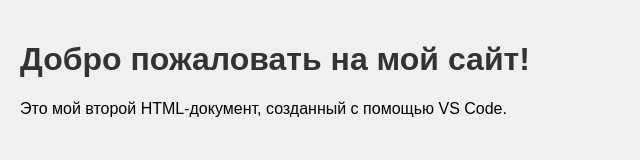
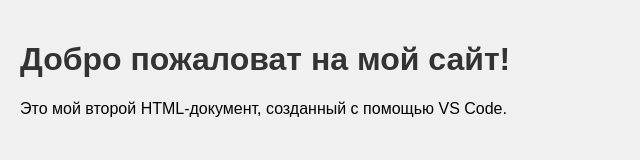
Before and after one commit to serafima8/zaverstai, a plain HTML site: page indexx.html in a window 1280 px wide. Shown: the whole page, without its empty margins (0-640 px from the left). Drawn offline with Linux system fonts and the light colour scheme.

Commit message:
Update indexx.html

```diff
--- a/indexx.html
+++ b/indexx.html
@@ -17,7 +17,7 @@
     </style>
 </head>
 <body>
-    <h1>Добро пожаловать на мой сайт!</h1>
+    <h1>Добро пожаловат на мой сайт!</h1>
     <p>Это мой второй HTML-документ, созданный с помощью VS Code.</p>
 </body>
 </html>
```
